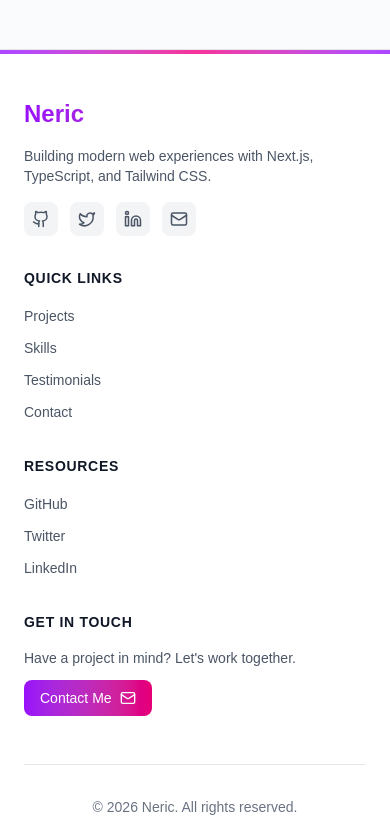
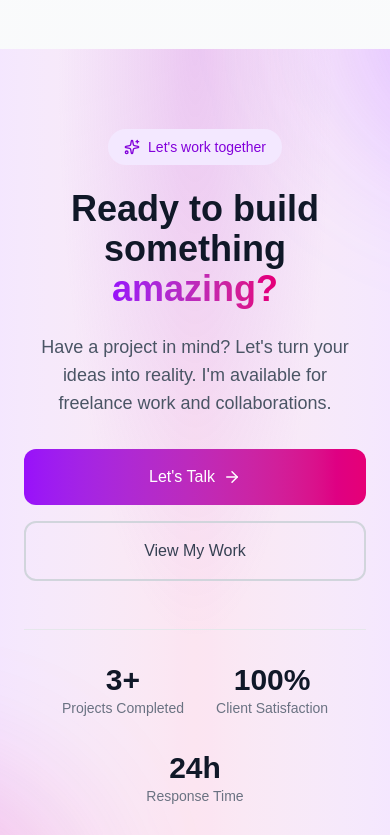
Before and after one commit to Neric-wizard/portfolio-template, a Next.js app: page / in a window 390 px wide. Shown: the part 8220-9055 px from the top of the page. Built offline with nearby package versions, Linux system fonts and the light colour scheme.

Commit message:
Add CTA section before footer with stats and buttons

```diff
--- /dev/null
+++ b/app/components/CTASection.tsx
@@ -0,0 +1,108 @@
+"use client";
+
+import { motion } from "framer-motion";
+import { ArrowRight, Sparkles } from "lucide-react";
+
+export default function CTASection() {
+  return (
+    <section className="py-20 relative overflow-hidden">
+      {/* Animated background */}
+      <div className="absolute inset-0 bg-gradient-to-r from-purple-600/10 via-pink-600/10 to-purple-600/10" />
+      <div className="absolute inset-0 bg-[radial-gradient(ellipse_at_top,rgba(168,85,247,0.2),transparent_50%)]" />
+
+      {/* Floating blobs */}
+      <motion.div
+        animate={{ x: [0, 100, -50, 0], y: [0, -30, 20, 0] }}
+        transition={{ duration: 20, repeat: Infinity }}
+        className="absolute -top-40 -right-40 w-80 h-80 bg-purple-500/20 rounded-full blur-3xl"
+      />
+      <motion.div
+        animate={{ x: [0, -80, 50, 0], y: [0, 40, -20, 0] }}
+        transition={{ duration: 25, repeat: Infinity }}
+        className="absolute -bottom-40 -left-40 w-80 h-80 bg-pink-500/20 rounded-full blur-3xl"
+      />
+
+      <div className="max-w-4xl mx-auto px-6 text-center relative z-10">
+        <motion.div
+          initial={{ opacity: 0, y: 20 }}
+          whileInView={{ opacity: 1, y: 0 }}
+          viewport={{ once: true }}
+          transition={{ duration: 0.6 }}
+          className="mb-6"
+        >
+          <span className="inline-flex items-center gap-2 px-4 py-2 rounded-full bg-purple-100 dark:bg-purple-900/30 text-purple-700 dark:text-purple-300 text-sm font-medium">
+            <Sparkles size={16} />
+            Let's work together
+          </span>
+        </motion.div>
+
+        <motion.h2
+          initial={{ opacity: 0, y: 20 }}
+          whileInView={{ opacity: 1, y: 0 }}
+          viewport={{ once: true }}
+          transition={{ duration: 0.6, delay: 0.1 }}
+          className="text-4xl md:text-5xl font-bold text-gray-900 dark:text-white mb-6"
+        >
+          Ready to build something{' '}
+          <span className="bg-gradient-to-r from-purple-600 to-pink-600 bg-clip-text text-transparent">
+            amazing?
+          </span>
+        </motion.h2>
+
+        <motion.p
+          initial={{ opacity: 0, y: 20 }}
+          whileInView={{ opacity: 1, y: 0 }}
+          viewport={{ once: true }}
+          transition={{ duration: 0.6, delay: 0.2 }}
+          className="text-lg text-gray-600 dark:text-gray-300 mb-8 max-w-2xl mx-auto"
+        >
+          Have a project in mind? Let's turn your ideas into reality. I'm available for freelance work and collaborations.
+        </motion.p>
+
+        <motion.div
+          initial={{ opacity: 0, y: 20 }}
+          whileInView={{ opacity: 1, y: 0 }}
+          viewport={{ once: true }}
+          transition={{ duration: 0.6, delay: 0.3 }}
+          className="flex flex-col sm:flex-row gap-4 justify-center"
+        >
+          <a
+            href="#contact"
+            className="group inline-flex items-center justify-center gap-2 px-8 py-4 bg-gradient-to-r from-purple-600 to-pink-600 text-white rounded-xl font-medium hover:shadow-lg hover:shadow-purple-500/25 transition-all hover:scale-105"
+          >
+            Let's Talk
+            <ArrowRight size={18} className="group-hover:translate-x-1 transition-transform" />
+          </a>
+          <a
+            href="#projects"
+            className="group inline-flex items-center justify-center gap-2 px-8 py-4 border-2 border-gray-300 dark:border-gray-700 text-gray-700 dark:text-gray-300 rounded-xl font-medium hover:border-purple-500 hover:text-purple-600 dark:hover:text-purple-400 transition-all"
+          >
+            View My Work
+          </a>
+        </motion.div>
+
+        {/* Stats */}
+        <motion.div
+          initial={{ opacity: 0, y: 20 }}
+          whileInView={{ opacity: 1, y: 0 }}
+          viewport={{ once: true }}
+          transition={{ duration: 0.6, delay: 0.4 }}
+          className="flex flex-wrap justify-center gap-8 mt-12 pt-8 border-t border-gray-200 dark:border-gray-800"
+        >
+          <div className="text-center">
+            <p className="text-3xl font-bold text-gray-900 dark:text-white">3+</p>
+            <p className="text-sm text-gray-500 dark:text-gray-400">Projects Completed</p>
+          </div>
+          <div className="text-center">
+            <p className="text-3xl font-bold text-gray-900 dark:text-white">100%</p>
+            <p className="text-sm text-gray-500 dark:text-gray-400">Client Satisfaction</p>
+          </div>
+          <div className="text-center">
+            <p className="text-3xl font-bold text-gray-900 dark:text-white">24h</p>
+            <p className="text-sm text-gray-500 dark:text-gray-400">Response Time</p>
+          </div>
+        </motion.div>
+      </div>
+    </section>
+  );
+}
--- a/app/page.tsx
+++ b/app/page.tsx
@@ -7,6 +7,7 @@ import Testimonials from "./components/Testimonials";
 import Contact from "./components/Contact";
 import Footer from "./components/Footer";
 import BackToTop from "./components/BackToTop";
+import CTASection from "./components/CTASection";
 
 export default function Home() {
   return (
@@ -18,6 +19,7 @@ export default function Home() {
       <Skills />
       <Testimonials />
       <Contact />
+      <CTASection />
       <Footer />
       <BackToTop />
     </main>
```
